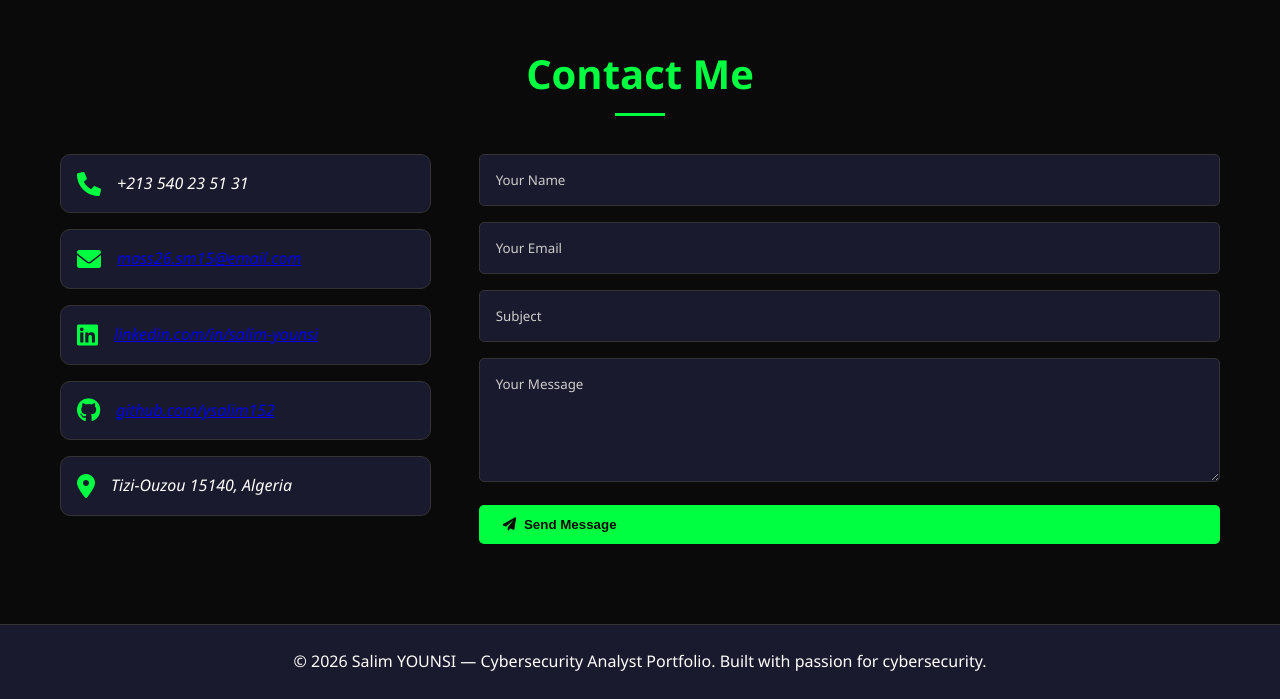
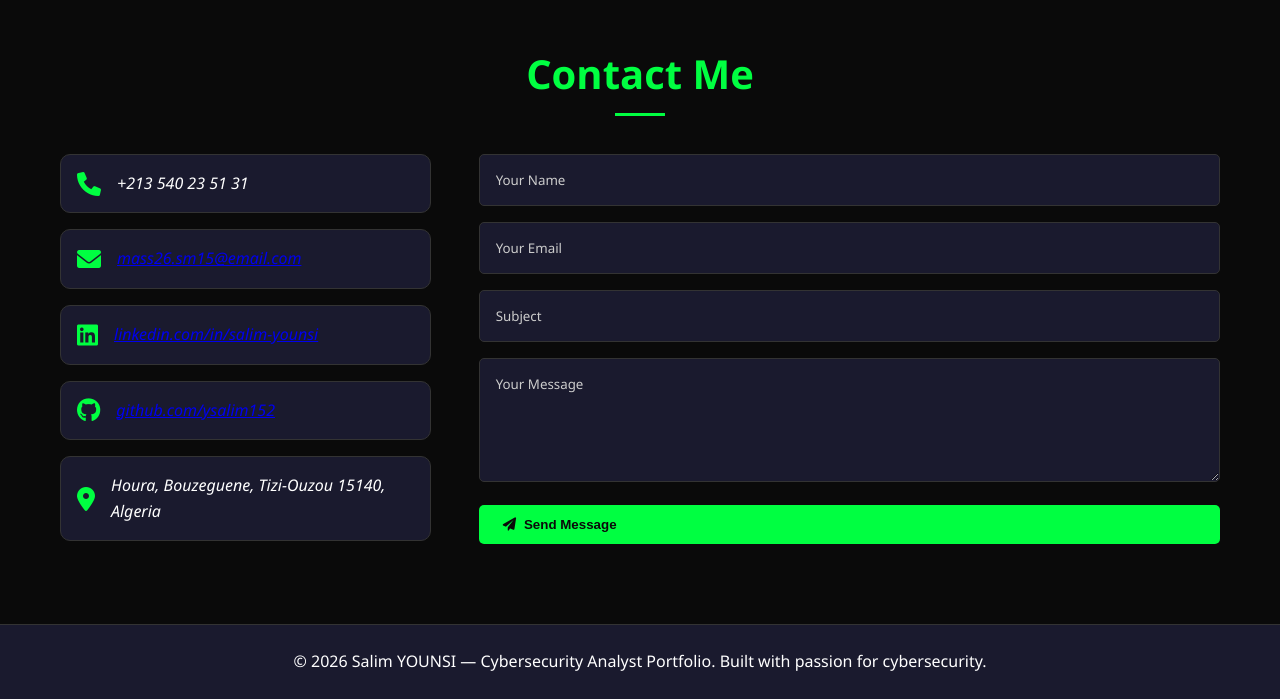
Before and after one commit to ysalim152/portfolio-cybersecurity-app, a website built with webpack: page index.html in a window 1280 px wide. Shown: the part 5466-6165 px from the top of the page. Built offline with nearby package versions, Linux system fonts and the light colour scheme.

Commit message:
Modifiesd home address contact

```diff
--- a/index.html
+++ b/index.html
@@ -400,7 +400,7 @@
                         </div>
                         <div class="contact__info-item">
                             <i class="contact__info-icon fas fa-map-marker-alt" aria-hidden="true"></i>
-                            <span class="contact__info-text">Tizi-Ouzou 15140, Algeria</span>
+                            <span class="contact__info-text">Houra, Bouzeguene, Tizi-Ouzou 15140, Algeria</span>
                         </div>
                     </address>
 
```
